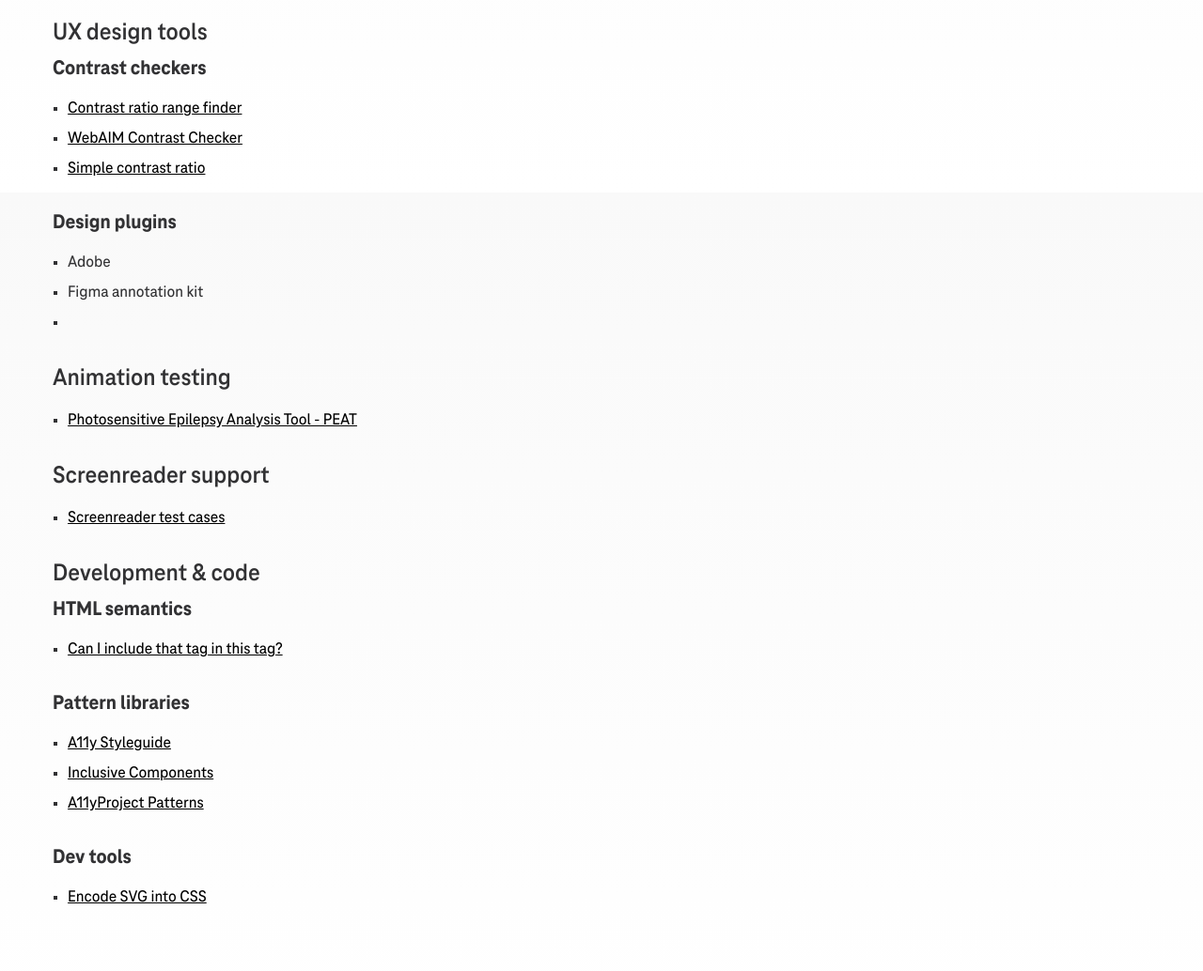
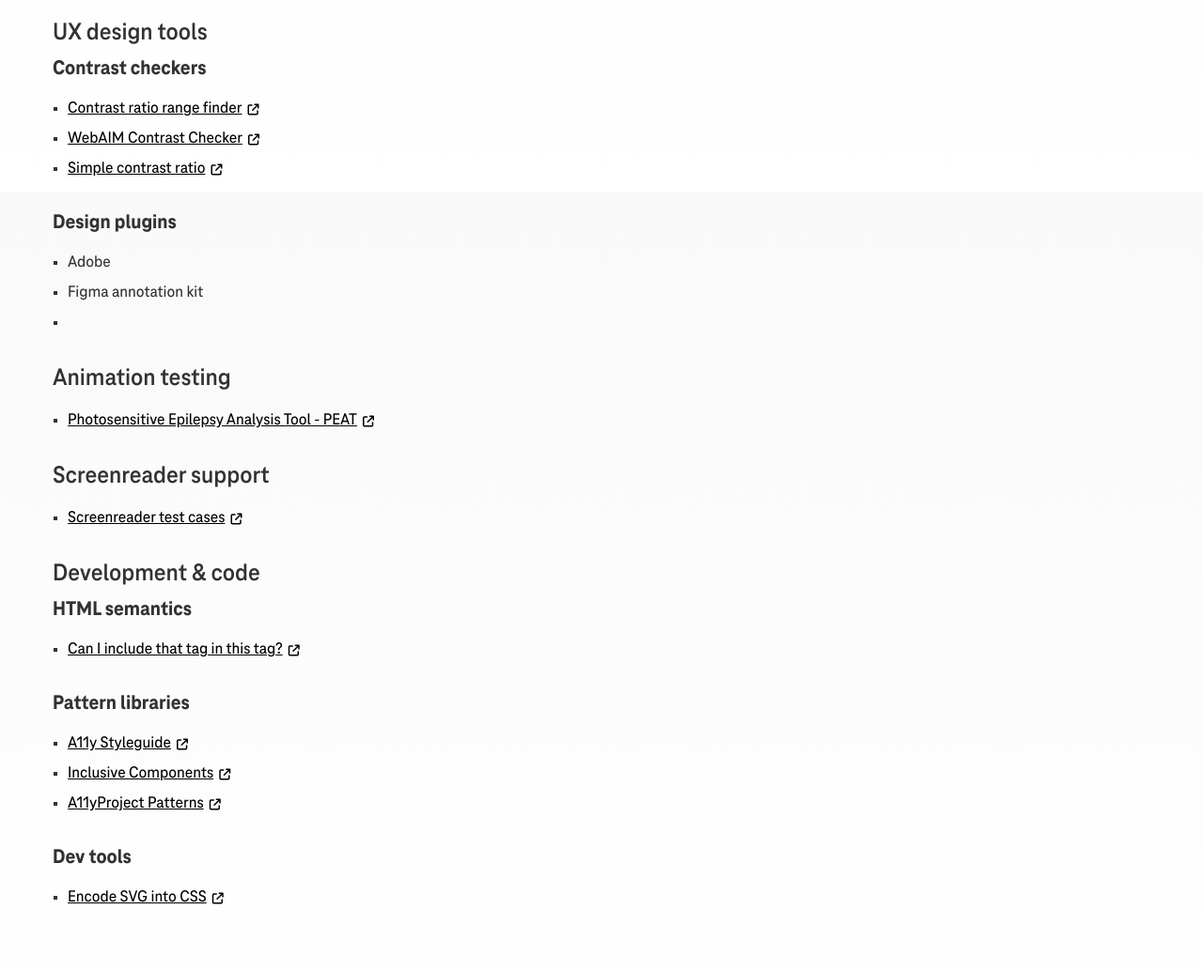
Before and after one commit to MNIT-DOT-a11y/mnit-dot-a11y.github.io, a Jekyll site: the page built from tools.md, in a window 1280 px wide. Shown: the part 695-1729 px from the top of the page at 94% size. Built offline with Jekyll 4.4.1, drawn with Linux system fonts in a browser that asks for light colours; comment, search, counter and statistics services are not loaded.

Commit message:
Add external link indicator.

```diff
--- a/_sass/base/_utilities.scss
+++ b/_sass/base/_utilities.scss
@@ -144,3 +144,27 @@
   pointer-events: none;
   cursor: none !important;
 }
+
+@mixin sr-only() {
+  position:absolute;
+  left:-10000px;
+  top:auto;
+  width:1px;
+  height:1px;
+  overflow:hidden;
+}
+
+.sr-only {
+  @include sr-only();
+}
+
+.external-link {
+  &::after {
+    font-family: "Font Awesome 5 Free";
+    font-weight: 900;
+    content: "\f08e"; /* Unicode for 'external-link' icon */
+    margin-left: 0.5em;
+    font-size: 0.75em;
+    vertical-align: middle;
+  }
+}
--- a/assets/scripts/index.js
+++ b/assets/scripts/index.js
@@ -713,3 +713,25 @@
     });
 
 }
+
+// Select all anchor tags and determine if they are external.
+// If they are, add a special class for CSS icons and add screen reader-only text.
+    document.addEventListener("DOMContentLoaded", function() {
+    const links = document.querySelectorAll("a");
+
+    links.forEach(function(link) {
+      if (link.hostname !== window.location.hostname) {
+        link.classList.add("external-link");
+
+        // Add screen reader-only text
+        const srText = document.createElement("span");
+        srText.classList.add("sr-only");
+        srText.textContent = " (External Link)";
+        link.appendChild(srText);
+
+        // Optionally, open external links in a new tab
+        // link.setAttribute("target", "_blank");
+        // link.setAttribute("rel", "noopener noreferrer");
+      }
+    });
+  });
```
